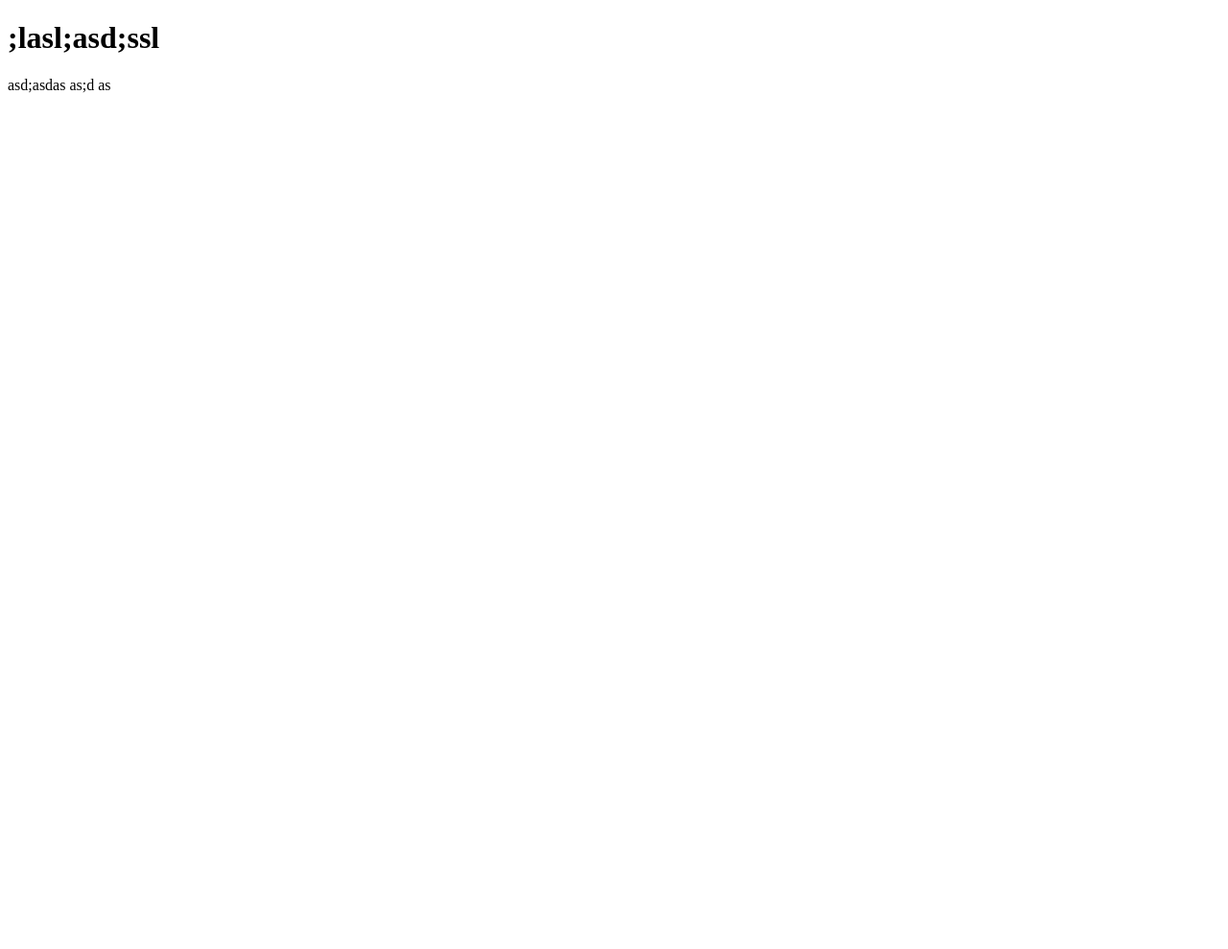
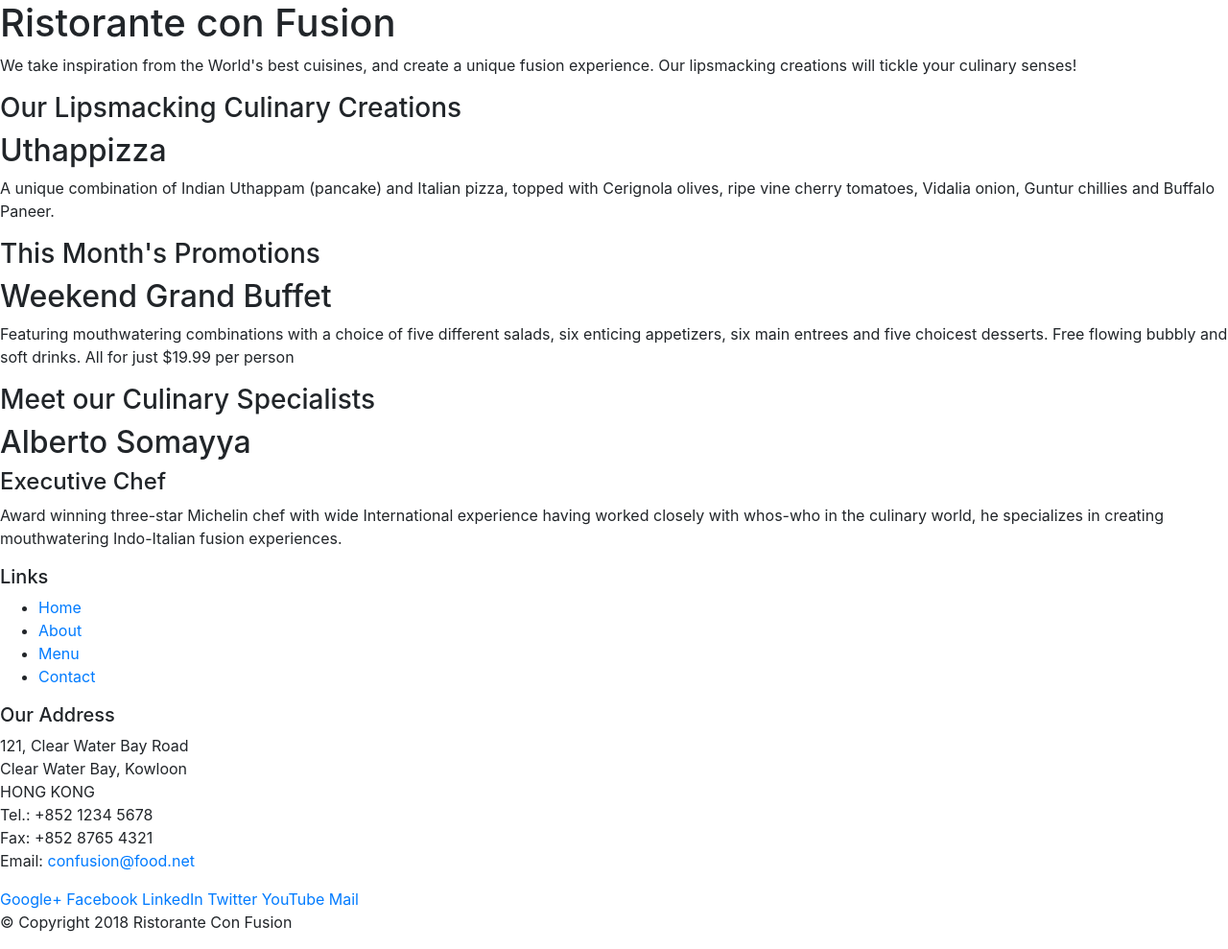
Before and after one commit to mbulucay/Front-End-Web-UI-Frameworks-and-Tools-Bootstrap-4, a website: page Week 1/index.html in a window 1280 px wide. Shown: the whole page at 96% size. Before the commit the page ends 800 px from the top, so only its background shows below. Drawn offline with nearby package versions, Linux system fonts and the light colour scheme.

Commit message:
commit 1

```diff
--- a/Week 1/index.html
+++ b/Week 1/index.html
@@ -1,20 +1,113 @@
 <!DOCTYPE html>
 <html lang="en">
+
 <head>
-    <meta charset="UTF-8">
+
+    <meta charset="utf-8">
     <meta http-equiv="X-UA-Compatible" content="IE=edge">
-    <meta name="viewport" content="width=device-width, initial-scale=1.0">
-    <title>Document</title>
+    <meta name="viewport" content="width=device-width, initial-scale=1, shrink-to-fit=no">
+    <meta http-equiv="X-UA-Compatible" content="IE=edge">
+
+    <link rel="stylesheet" href="node_modules/bootstrap/dist/css/bootstrap.min.css">
+
+
+    <title>Muhammed Bedir ULUCAY</title>
 </head>
+
 <body>
 
-    <h1>
-        ;lasl;asd;ssl
-    </h1>
+    <header>
+        <div>
+            <div>
+                <div>
+                    <h1>Ristorante con Fusion</h1>
+                    <p>We take inspiration from the World's best cuisines, and create a unique fusion experience. Our lipsmacking creations will tickle your culinary senses!</p>
+                </div>
+                <div>
+                </div>
+            </div>
+        </div>
+    </header>
+
     <div>
-        asd;asdas as;d as
+        <div>
+            <div>
+                <h3>Our Lipsmacking Culinary Creations</h3>
+            </div>
+            <div>
+                <h2>Uthappizza</h2>
+                <p>A unique combination of Indian Uthappam (pancake) and Italian pizza, topped with Cerignola olives, ripe vine cherry tomatoes, Vidalia onion, Guntur chillies and Buffalo Paneer.</p>
+            </div>
+        </div>
+
+
+        <div>
+            <div>
+                <h3>This Month's Promotions</h3>
+            </div>
+            <div>
+                <h2>Weekend Grand Buffet</h2>
+                <p>Featuring mouthwatering combinations with a choice of five different salads, six enticing appetizers, six main entrees and five choicest desserts. Free flowing bubbly and soft drinks. All for just $19.99 per person </p>
+            </div>
+        </div>
+
+        <div>
+            <div>
+                <h3>Meet our Culinary Specialists</h3>
+            </div>
+            <div>
+                <h2>Alberto Somayya</h2>
+                <h4>Executive Chef</h4>
+                <p>Award winning three-star Michelin chef with wide International experience having worked closely with whos-who in the culinary world, he specializes in creating mouthwatering Indo-Italian fusion experiences. </p>
+            </div>
+        </div>
     </div>
 
+    <footer>
+        <div>
+            <div>
+                <div>
+                    <h5>Links</h5>
+                    <ul>
+                        <li><a href="#">Home</a></li>
+                        <li><a href="#">About</a></li>
+                        <li><a href="#">Menu</a></li>
+                        <li><a href="#">Contact</a></li>
+                    </ul>
+                </div>
+                <div>
+                    <h5>Our Address</h5>
+                    <address>
+		              121, Clear Water Bay Road<br>
+		              Clear Water Bay, Kowloon<br>
+		              HONG KONG<br>
+		              Tel.: +852 1234 5678<br>
+		              Fax: +852 8765 4321<br>
+		              Email: <a href="mailto:confusion@food.net">confusion@food.net</a>
+		           </address>
+                </div>
+                <div>
+                    <div>
+                        <a href="http://google.com/+">Google+</a>
+                        <a href="http://www.facebook.com/profile.php?id=">Facebook</a>
+                        <a href="http://www.linkedin.com/in/">LinkedIn</a>
+                        <a href="http://twitter.com/">Twitter</a>
+                        <a href="http://youtube.com/">YouTube</a>
+                        <a href="mailto:">Mail</a>
+                    </div>
+                </div>
+           </div>
+           <div>
+                <div>
+                    <p>© Copyright 2018 Ristorante Con Fusion</p>
+                </div>
+           </div>
+        </div>
+    </footer>
+
+    <script src="node_modules/jquery/dist/jquery.min.js"></script>
+    <script src="node_modules/popper.js/dist/umd/popper.min.js"></script>
+    <script src="node_modules/bootstrap/dist/js/bootstrap.min.js"></script>
 
 </body>
 
```
Also changed, not shown: Week 1/package.json (+6 -1 lines), 1 other file.
